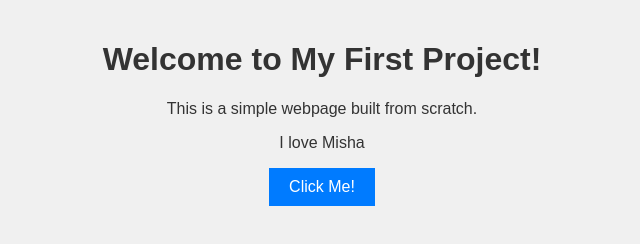
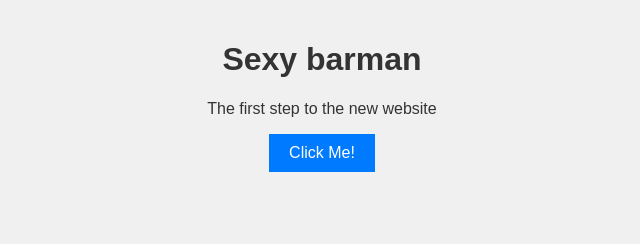
Before and after one commit to nickhogendoorn/sexybarman, a plain HTML site: page index.html in a window 1280 px wide. Shown: the whole page, without its empty margins (318-958 px from the left). Drawn offline with Linux system fonts and the light colour scheme.

Commit message:
changed the header in the index

```diff
--- a/index.html
+++ b/index.html
@@ -7,9 +7,8 @@
     <link rel="stylesheet" href="style.css">
 </head>
 <body>
-    <h1>Welcome to My First Project!</h1>
-    <p>This is a simple webpage built from scratch.</p>
-    <p>I love Misha</p>
+    <h1>Sexy barman</h1>
+    <p>The first step to the new website</p>
     <button id="myButton">Click Me!</button>
     <script src="script.js"></script>
 </body>
```
